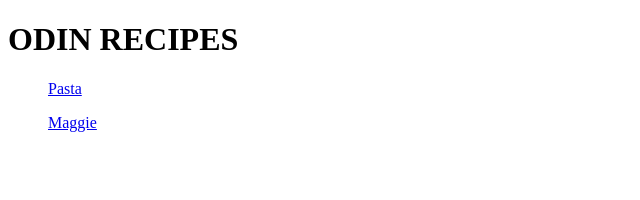
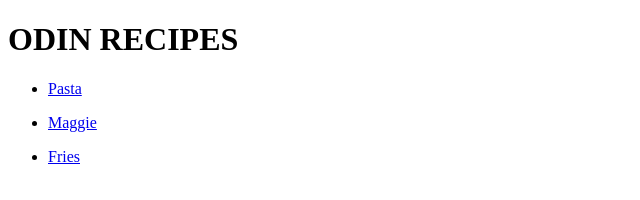
Before and after one commit to VedPawar1410/odin-recipes, a plain HTML site: page index.html in a window 1280 px wide. Shown: the full height of the page, 0-640 px from the left. Drawn offline with Linux system fonts and the light colour scheme.

Commit message:
Unordered list for all recipes

```diff
--- a/index.html
+++ b/index.html
@@ -8,8 +8,9 @@
 <body>
     <h1>ODIN RECIPES</h1>
     <ul>
-        <p><a  href="./recipes/pasta.html" rel="noopener noreferrer">Pasta</a></p>
-        <p><a  href="./recipes/maggi.html" rel="noopener noreferrer">Maggie</a></p>
+        <li><p><a  href="./recipes/pasta.html" rel="noopener noreferrer">Pasta</a></p></li>
+        <li><p><a  href="./recipes/maggi.html" rel="noopener noreferrer">Maggie</a></p></li>
+        <li><p><a  href="./recipes/fries.html" rel="noopener noreferrer">Fries</a></p></li>
     </ul>
 
 </body>
```
